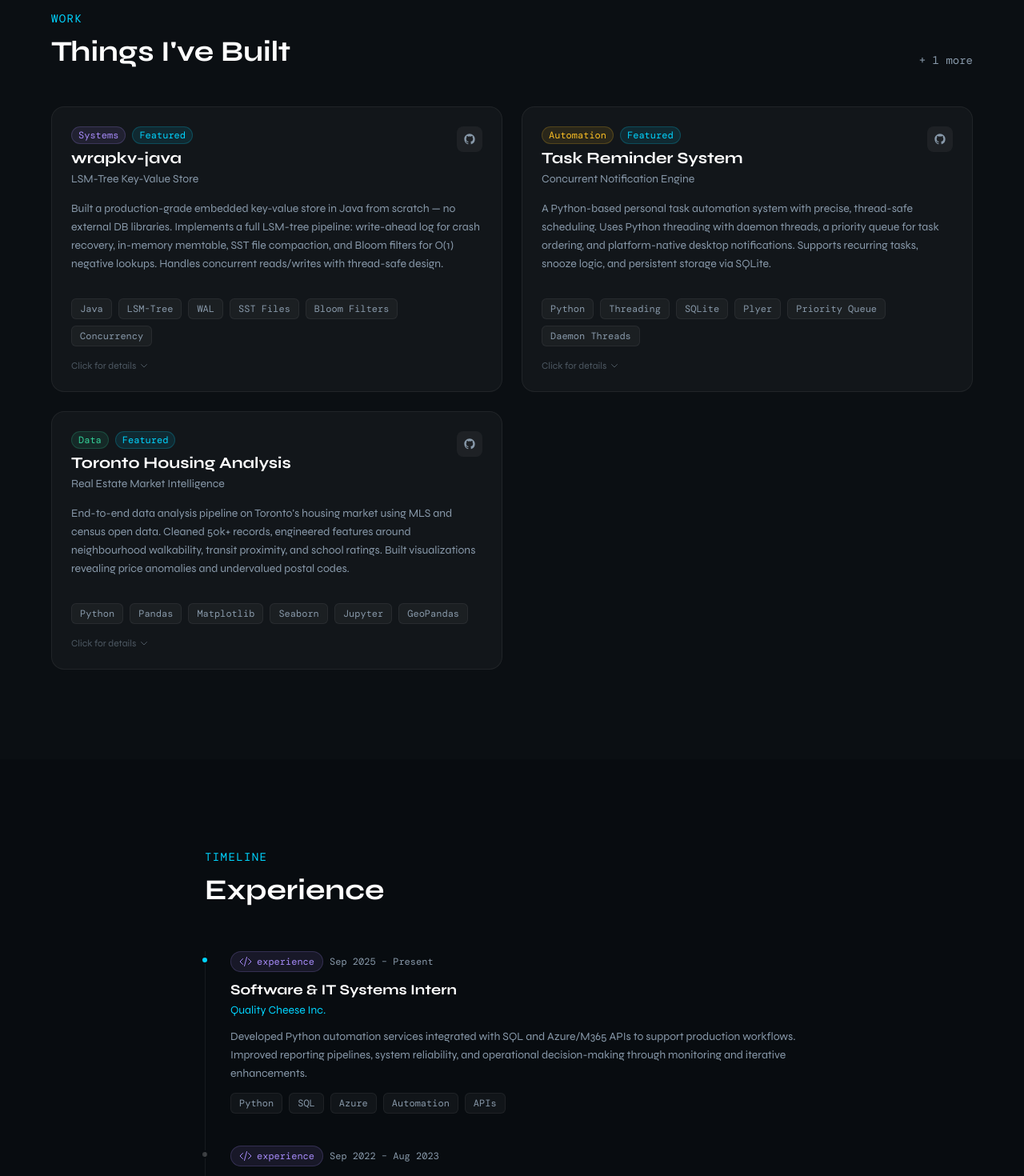
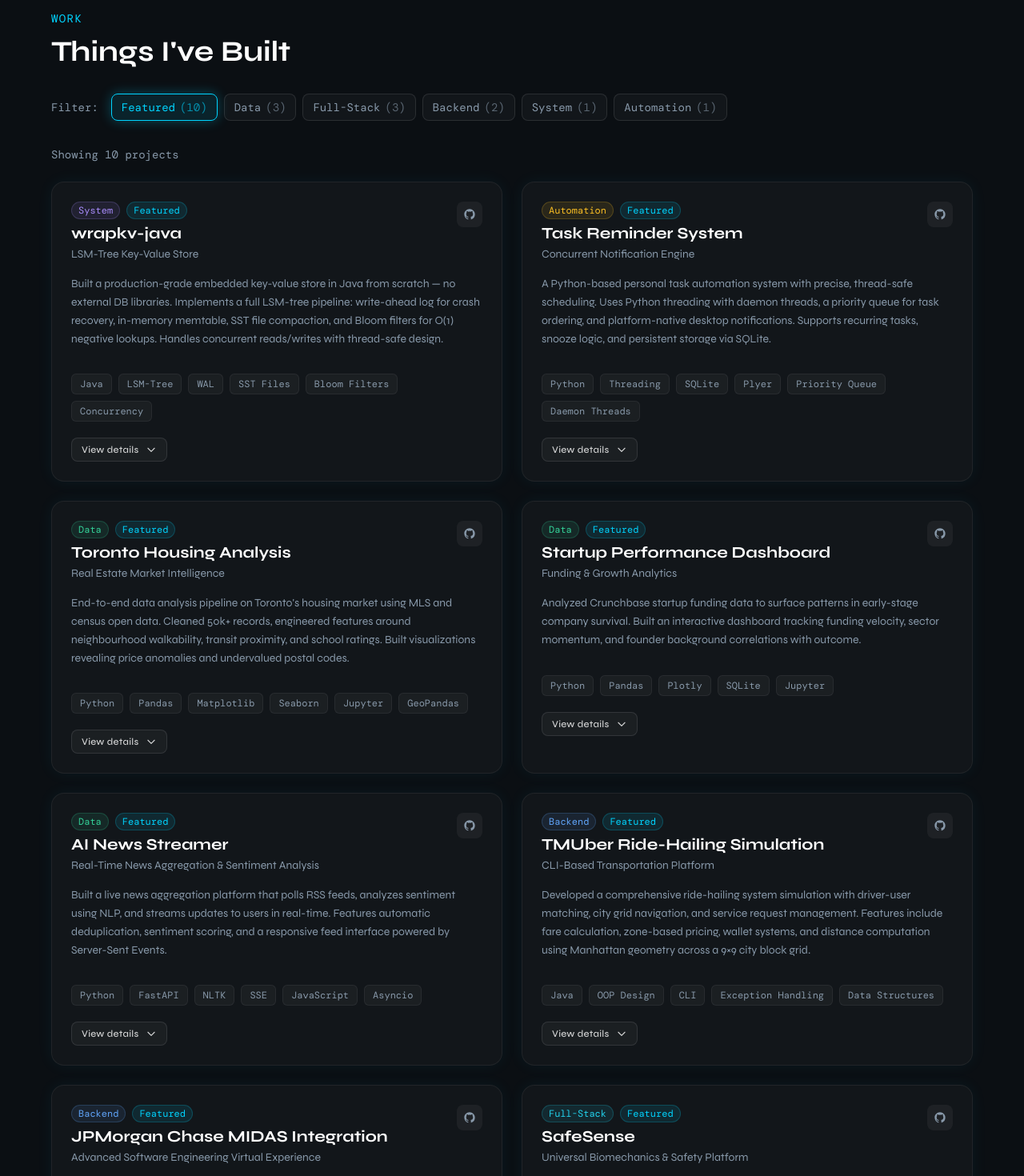
Before and after one commit to Neel654/neel-portfolio, a React (Vite) app: page / in a window 1280 px wide. Shown: the part 1620-3090 px from the top of the page at 80% size. Built offline with nearby package versions, Linux system fonts and the light colour scheme; a web font is replaced by a local one.

Commit message:
updated UI and  added more project

```diff
--- a/src/components/About.jsx
+++ b/src/components/About.jsx
@@ -95,7 +95,7 @@ export default function About() {
               </div>
               <div>
                 <div className="text-white text-sm">{personal.location}</div>
-                <div className="text-[#8899AA] text-xs">Open to remote & hybrid roles</div>
+                <div className="text-[#8899AA] text-xs">Open to remote & hybrid roles across Canada</div>
               </div>
             </div>
           </div>
--- a/src/components/Projects.jsx
+++ b/src/components/Projects.jsx
@@ -3,9 +3,11 @@ import useInView from "../hooks/useInView";
 import { projects } from "../data/portfolio";
 
 const typeColors = {
-  Systems: "text-violet-400 bg-violet-400/10 border-violet-400/20",
+  System: "text-violet-400 bg-violet-400/10 border-violet-400/20",
   Automation: "text-amber-400 bg-amber-400/10 border-amber-400/20",
   Data: "text-emerald-400 bg-emerald-400/10 border-emerald-400/20",
+  "Full-Stack": "text-cyan-400 bg-cyan-400/10 border-cyan-400/20",
+  Backend: "text-blue-400 bg-blue-400/10 border-blue-400/20",
 };
 
 function ProjectCard({ p, index }) {
@@ -15,11 +17,10 @@ function ProjectCard({ p, index }) {
   return (
     <div
       ref={ref}
-      className={`group relative p-6 bg-white/[0.03] border border-white/[0.06] rounded-2xl hover:border-[#00D4FF]/25 transition-all duration-500 cursor-pointer ${
+      className={`group relative p-6 bg-white/[0.03] border border-white/[0.06] rounded-2xl shadow-[0_0_20px_rgba(0,212,255,0.06)] hover:shadow-[0_0_35px_rgba(0,212,255,0.18)] hover:border-[#00D4FF]/25 transition-all duration-500 ${
         inView ? "opacity-100 translate-y-0" : "opacity-0 translate-y-8"
       } ${p.featured ? "md:col-span-1" : ""}`}
       style={{ transitionDelay: `${index * 100}ms` }}
-      onClick={() => setExpanded(!expanded)}
     >
       {/* Top glow on hover */}
       <div className="absolute inset-x-0 top-0 h-px bg-gradient-to-r from-transparent via-[#00D4FF]/30 to-transparent opacity-0 group-hover:opacity-100 transition-opacity duration-500" />
@@ -27,7 +28,11 @@ function ProjectCard({ p, index }) {
       <div className="flex items-start justify-between mb-4">
         <div>
           <div className="flex items-center gap-2 mb-1">
-            <span className={`text-xs px-2 py-0.5 rounded-full border font-mono ${typeColors[p.type] || "text-[#00D4FF] bg-[#00D4FF]/10 border-[#00D4FF]/20"}`}>
+            <span
+              className={`text-xs px-2 py-0.5 rounded-full border font-mono ${
+                typeColors[p.type] || "text-[#00D4FF] bg-[#00D4FF]/10 border-[#00D4FF]/20"
+              }`}
+            >
               {p.type}
             </span>
             {p.featured && (
@@ -49,9 +54,14 @@ function ProjectCard({ p, index }) {
             rel="noreferrer"
             onClick={(e) => e.stopPropagation()}
             className="p-2 text-[#8899AA] hover:text-white bg-white/5 hover:bg-white/10 rounded-lg transition-colors duration-200"
+            aria-label={`View ${p.title} on GitHub`}
           >
             <svg className="w-4 h-4" fill="currentColor" viewBox="0 0 24 24">
-              <path fillRule="evenodd" clipRule="evenodd" d="M12 2C6.477 2 2 6.484 2 12.017c0 4.425 2.865 8.18 6.839 9.504.5.092.682-.217.682-.483 0-.237-.008-.868-.013-1.703-2.782.605-3.369-1.343-3.369-1.343-.454-1.158-1.11-1.466-1.11-1.466-.908-.62.069-.608.069-.608 1.003.07 1.531 1.032 1.531 1.032.892 1.53 2.341 1.088 2.91.832.092-.647.35-1.088.636-1.338-2.22-.253-4.555-1.113-4.555-4.951 0-1.093.39-1.988 1.029-2.688-.103-.253-.446-1.272.098-2.65 0 0 .84-.27 2.75 1.026A9.564 9.564 0 0112 6.844c.85.004 1.705.115 2.504.337 1.909-1.296 2.747-1.027 2.747-1.027.546 1.379.202 2.398.1 2.651.64.7 1.028 1.595 1.028 2.688 0 3.848-2.339 4.695-4.566 4.943.359.309.678.92.678 1.855 0 1.338-.012 2.419-.012 2.747 0 .268.18.58.688.482A10.019 10.019 0 0022 12.017C22 6.484 17.522 2 12 2z" />
+              <path
+                fillRule="evenodd"
+                clipRule="evenodd"
+                d="M12 2C6.477 2 2 6.484 2 12.017c0 4.425 2.865 8.18 6.839 9.504.5.092.682-.217.682-.483 0-.237-.008-.868-.013-1.703-2.782.605-3.369-1.343-3.369-1.343-.454-1.158-1.11-1.466-1.11-1.466-.908-.62.069-.608.069-.608 1.003.07 1.531 1.032 1.531 1.032.892 1.53 2.341 1.088 2.91.832.092-.647.35-1.088.636-1.338-2.22-.253-4.555-1.113-4.555-4.951 0-1.093.39-1.988 1.029-2.688-.103-.253-.446-1.272.098-2.65 0 0 .84-.27 2.75 1.026A9.564 9.564 0 0112 6.844c.85.004 1.705.115 2.504.337 1.909-1.296 2.747-1.027 2.747-1.027.546 1.379.202 2.398.1 2.651.64.7 1.028 1.595 1.028 2.688 0 3.848-2.339 4.695-4.566 4.943.359.309.678.92.678 1.855 0 1.338-.012 2.419-.012 2.747 0 .268.18.58.688.482A10.019 10.019 0 0022 12.017C22 6.484 17.522 2 12 2z"
+              />
             </svg>
           </a>
         </div>
@@ -61,15 +71,21 @@ function ProjectCard({ p, index }) {
 
       {/* Expandable detail */}
       <div
-        className={`overflow-hidden transition-all duration-400 ${expanded ? "max-h-48 opacity-100" : "max-h-0 opacity-0"}`}
+        className={`overflow-hidden transition-all duration-400 ${
+          expanded ? "max-h-48 opacity-100" : "max-h-0 opacity-0"
+        }`}
       >
         <div className="pt-4 border-t border-white/[0.06] space-y-3">
           <div>
-            <p className="text-xs text-[#8899AA] uppercase tracking-widest font-mono mb-1">Problem</p>
+            <p className="text-xs text-[#8899AA] uppercase tracking-widest font-mono mb-1">
+              Problem
+            </p>
             <p className="text-sm text-[#AABBCC]">{p.problem}</p>
           </div>
           <div>
-            <p className="text-xs text-emerald-400/70 uppercase tracking-widest font-mono mb-1">Impact</p>
+            <p className="text-xs text-emerald-400/70 uppercase tracking-widest font-mono mb-1">
+              Impact
+            </p>
             <p className="text-sm text-emerald-400/90">{p.impact}</p>
           </div>
         </div>
@@ -78,17 +94,34 @@ function ProjectCard({ p, index }) {
       {/* Tech stack */}
       <div className="flex flex-wrap gap-2 mt-4">
         {p.tech.map((t) => (
-          <span key={t} className="text-xs px-2.5 py-1 bg-white/[0.04] border border-white/[0.06] text-[#8899AA] rounded-md font-mono">
+          <span
+            key={t}
+            className="text-xs px-2.5 py-1 bg-white/[0.04] border border-white/[0.06] text-[#8899AA] rounded-md font-mono"
+          >
             {t}
           </span>
         ))}
       </div>
 
-      {/* Expand hint */}
-      <div className="mt-4 flex items-center gap-1 text-xs text-[#8899AA]/50 group-hover:text-[#8899AA] transition-colors">
-        <span>{expanded ? "Less detail" : "Click for details"}</span>
+      {/* Expand button */}
+      <button
+        onClick={() => setExpanded(!expanded)}
+        className={`mt-5 inline-flex items-center gap-2 px-3 py-1.5 rounded-lg border transition-all duration-200 ${
+          expanded
+            ? "text-[#02cf68] border border-[#02cf68]/30 bg-[#02cf68]/10 shadow-[0_0_20px_rgba(2,207,104,0.25)]"
+            : "text-white/80 border border-white/10 bg-white/[0.04] hover:border-[#f507e1]/30 hover:text-[#f507e1] hover:shadow-[0_0_20px_rgba(245,7,225,0.18)]"
+        }`}
+        aria-expanded={expanded}
+        aria-label={expanded ? "Hide project details" : "View project details"}
+      >
+        <span className="text-xs font-medium tracking-wide">
+          {expanded ? "Hide details" : "View details"}
+        </span>
+
         <svg
-          className={`w-3 h-3 transition-transform duration-200 ${expanded ? "rotate-180" : ""}`}
+          className={`w-3.5 h-3.5 transition-transform duration-200 ${
+            expanded ? "rotate-180" : ""
+          }`}
           fill="none"
           viewBox="0 0 24 24"
           stroke="currentColor"
@@ -96,35 +129,92 @@ function ProjectCard({ p, index }) {
         >
           <path strokeLinecap="round" strokeLinejoin="round" d="M19 9l-7 7-7-7" />
         </svg>
-      </div>
+      </button>
     </div>
   );
 }
 
 export default function Projects() {
   const [ref, inView] = useInView();
-  const [showAll, setShowAll] = useState(false);
-  const visible = showAll ? projects : projects.filter((p) => p.featured);
+  const [selectedFilter, setSelectedFilter] = useState("Featured");
+
+  // Define filter order
+  const filters = ["Featured", "Data", "Full-Stack", "Backend", "System", "Automation"];
+
+  // Calculate counts for each filter
+  const getCounts = () => {
+    const counts = {
+      Featured: projects.filter((p) => p.featured).length,
+      Data: projects.filter((p) => p.type === "Data").length,
+      "Full-Stack": projects.filter((p) => p.type === "Full-Stack").length,
+      Backend: projects.filter((p) => p.type === "Backend").length,
+      System: projects.filter((p) => p.type === "System").length,
+      Automation: projects.filter((p) => p.type === "Automation").length,
+    };
+
+    return counts;
+  };
+
+  const counts = getCounts();
+
+  // Filter logic
+  const getVisibleProjects = () => {
+    if (selectedFilter === "Featured") {
+      return projects.filter((p) => p.featured);
+    }
+
+    // Filter by specific type
+    return projects.filter((p) => p.type === selectedFilter);
+  };
+
+  const visible = getVisibleProjects();
 
   return (
     <section id="projects" className="py-28 px-6 bg-white/[0.01]">
       <div className="max-w-6xl mx-auto">
         <div
           ref={ref}
-          className={`transition-all duration-700 ${inView ? "opacity-100 translate-y-0" : "opacity-0 translate-y-8"}`}
+          className={`transition-all duration-700 ${
+            inView ? "opacity-100 translate-y-0" : "opacity-0 translate-y-8"
+          }`}
         >
-          <p className="text-[#00D4FF] font-mono text-sm mb-3 tracking-widest uppercase">Work</p>
-          <div className="flex items-end justify-between mb-12">
-            <h2 className="text-3xl md:text-4xl font-bold text-white">
-              Things I've Built
-            </h2>
-            <button
-              onClick={() => setShowAll(!showAll)}
-              className="text-sm text-[#8899AA] hover:text-[#00D4FF] transition-colors duration-200 font-mono"
-            >
-              {showAll ? "Show featured" : `+ ${projects.length - visible.length} more`}
-            </button>
+          <p className="text-[#00D4FF] font-mono text-sm mb-3 tracking-widest uppercase">
+            Work
+          </p>
+          <h2 className="text-3xl md:text-4xl font-bold text-white mb-8">
+            Things I've Built
+          </h2>
+
+          {/* Filter chips */}
+          <div className="mb-8 flex flex-wrap gap-2 items-center">
+            <span className="text-sm text-[#8899AA] font-mono mr-2">Filter:</span>
+            {filters.map((filter) => {
+              const isActive = selectedFilter === filter;
+              const count = counts[filter];
+
+              return (
+                <button
+                  key={filter}
+                  type="button"
+                  onClick={() => setSelectedFilter(filter)}
+                  aria-pressed={isActive}
+                  className={`text-sm px-3 py-1.5 rounded-lg border font-mono transition-all duration-200 ${
+                    isActive
+                      ? "border-[#00D4FF] text-[#00D4FF] bg-[#00D4FF]/10 shadow-[0_0_15px_rgba(0,212,255,0.3)]"
+                      : "border-white/10 text-[#8899AA] bg-white/[0.03] hover:border-[#00D4FF]/50 hover:text-[#AABBCC] hover:bg-white/[0.05]"
+                  }`}
+                >
+                  {filter}
+                  <span className="ml-1.5 opacity-60">({count})</span>
+                </button>
+              );
+            })}
           </div>
+
+          {/* Results count */}
+          <p className="text-sm text-[#8899AA] mb-6 font-mono">
+            Showing {visible.length} {visible.length === 1 ? "project" : "projects"}
+          </p>
         </div>
 
         <div className="grid md:grid-cols-2 lg:grid-cols-2 gap-6">
--- a/src/data/portfolio.js
+++ b/src/data/portfolio.js
@@ -46,7 +46,7 @@ export const projects = [
     tech: ["Java", "LSM-Tree", "WAL", "SST Files", "Bloom Filters", "Concurrency"],
     github: "https://github.com/neel/wrapkv-java",
     featured: true,
-    type: "Systems",
+    type: "System",
   },
   {
     id: 2,
@@ -84,9 +84,87 @@ export const projects = [
     impact: "Processed 20k+ startup records. Found that B2B SaaS startups with technical founders had 2.3× higher Series A conversion rates in the dataset.",
     tech: ["Python", "Pandas", "Plotly", "SQLite", "Jupyter"],
     github: "https://github.com/neel/startup-analytics",
-    featured: false,
+    featured: true,
     type: "Data",
   },
+  {
+  id: 5,
+  title: "AI News Streamer",
+  subtitle: "Real-Time News Aggregation & Sentiment Analysis",
+  description:
+    "Built a live news aggregation platform that polls RSS feeds, analyzes sentiment using NLP, and streams updates to users in real-time. Features automatic deduplication, sentiment scoring, and a responsive feed interface powered by Server-Sent Events.",
+  problem: "News consumption is fragmented across sources, and tracking sentiment trends manually is time-consuming. I wanted a unified, real-time view with automatic sentiment analysis.",
+  impact: "Continuously monitors multiple RSS feeds with intelligent deduplication. Delivers instant sentiment scores and summaries, enabling users to track breaking news and sentiment shifts as they happen.",
+  tech: ["Python", "FastAPI", "NLTK", "SSE", "JavaScript", "Asyncio"],
+  github: "https://github.com/Neel654/AI_News_Streamer",
+  featured: true,
+  type: "Data",
+},
+{
+  id: 6,
+  title: "TMUber Ride-Hailing Simulation",
+  subtitle: "CLI-Based Transportation Platform",
+  description:
+    "Developed a comprehensive ride-hailing system simulation with driver-user matching, city grid navigation, and service request management. Features include fare calculation, zone-based pricing, wallet systems, and distance computation using Manhattan geometry across a 9×9 city block grid.",
+  problem: "Understanding how ride-hailing platforms manage real-time driver assignment, pricing logic, and geographic routing in a constrained urban environment.",
+  impact: "Built a complete terminal-based system with 20+ custom exception handlers for edge cases, OOP design patterns for extensibility, and robust address validation supporting both rides and deliveries across multiple city zones.",
+  tech: ["Java", "OOP Design", "CLI", "Exception Handling", "Data Structures"],
+  github: "https://github.com/Neel654/TmUber",
+  featured: true,
+  type: "Backend",
+},
+{
+  id: 7,
+  title: "JPMorgan Chase MIDAS Integration",
+  subtitle: "Advanced Software Engineering Virtual Experience",
+  description:
+    "Completed JPMorgan's Advanced Software Engineering Forage program, building a microservices architecture for the MIDAS platform. Integrated external services, implemented REST APIs, and orchestrated multi-service communication using Spring Boot and Java.",
+  problem: "Enterprise systems require robust service integration, error handling, and scalable architecture patterns to ensure reliable data flow across distributed components.",
+  impact: "Successfully integrated 5+ external services into the MIDAS core platform, implementing production-grade exception handling, API contracts, and service orchestration following JPMorgan's engineering standards.",
+  tech: ["Java", "Spring Boot", "REST APIs", "Microservices", "Maven"],
+  github: "https://github.com/Neel654/Forage-Midas_654",
+  featured: true,
+  type: "Backend",
+},
+{
+  id: 8,
+  title: "SafeSense",
+  subtitle: "Universal Biomechanics & Safety Platform",
+  description:
+    "Built a multi-modal AI safety application running entirely in-browser using computer vision and motion sensors. Features three modes: GYM (real-time form correction with rep counting and symmetry analysis), DRIVE (fatigue detection via facial tracking), and LIFE (fall detection using accelerometer data with emergency response simulation).",
+  problem: "Expensive wearables create barriers to safety tech. I wanted to leverage sensors already in phones and laptops to provide real-time health and safety monitoring without privacy risks or costly hardware.",
+  impact: "Delivered a privacy-first, client-side solution processing video and motion data locally via WebAssembly. Implemented 3-phase fall detection algorithm, voice coaching for workouts, and driver alertness monitoring—all accessible via any modern browser.",
+  tech: ["JavaScript", "MediaPipe", "Computer Vision", "Web APIs", "HTML5"],
+  github: "https://github.com/Neel654/SafeSense",
+  featured: true,
+  type: "Full-Stack",
+},
+{
+  id: 9,
+  title: "Personal Portfolio Website",
+  subtitle: "Modern React Portfolio with Tailwind CSS",
+  description:
+    "Designed and developed a responsive personal portfolio website using React and Vite. Features custom components for project showcases, interactive UI elements, and optimized build configuration for deployment on Vercel. Implements modern frontend best practices with component-based architecture and utility-first CSS.",
+  problem: "Needed a professional online presence to showcase technical projects, skills, and experience in an engaging, performant way that reflects attention to detail and modern web development standards.",
+  impact: "Created a fast, accessible portfolio site with smooth animations and responsive design. Deployed with CI/CD pipeline for instant updates, serving as a central hub for recruiters and collaborators to explore my work.",
+  tech: ["React", "Vite", "Tailwind CSS", "JavaScript", "Vercel"],
+  github: "https://github.com/Neel654/neel-portfolio",
+  featured: true,
+  type: "Full-Stack",
+},
+{
+  id: 10,
+  title: "AI MUSE",
+  subtitle: "Voice-Powered Conversational AI Companion",
+  description:
+    "Built a full-stack voice assistant with real-time speech recognition, contextual conversation memory, and web-augmented responses. Features desktop Python backend with Llama 3 integration and a cross-platform React Native mobile app. The system uses speech-to-text transcription, intelligent web search triggers, and text-to-speech synthesis to create natural, flowing conversations.",
+  problem: "Most AI assistants feel transactional and robotic. I wanted to build a genuinely conversational companion that remembers context, asks follow-up questions, and seamlessly blends personal chat with web knowledge.",
+  impact: "Deployed a multi-platform AI assistant supporting voice interactions with persistent conversation history, SerpAPI web search integration for real-time information, and custom prompt engineering to maintain engaging, friend-like dialogue. Mobile app built with Expo enables on-the-go access.",
+  tech: ["Python", "Llama 3", "FastAPI", "React Native", "Expo", "Speech APIs"],
+  github: "https://github.com/Neel654/AI_MUSE",
+  featured: true,
+  type: "Full-Stack",
+}
 ];
 
 export const experience = [
```
